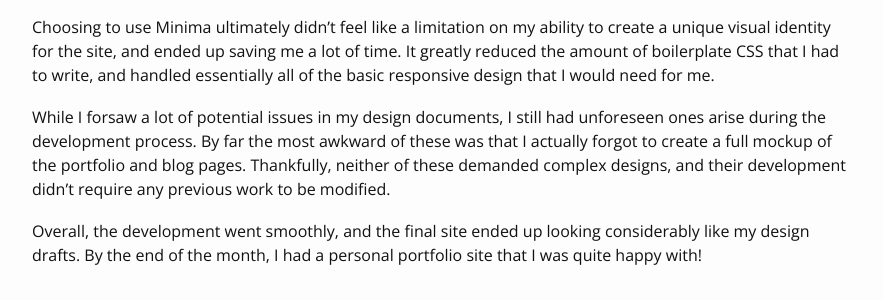
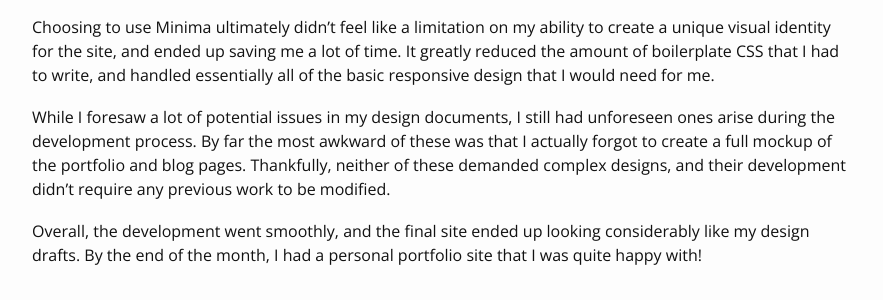
Before and after one commit to goodwin72/jaredrgoodwin.com, a Jekyll site: the page built from _work/personal-portfolio.md, in a window 1280 px wide and 900 px high, scrolled down 5927 px. Shown: the part 154-454 px from the top of the window, without its empty margins (197-1080 px from the left). Built offline with Jekyll 4.4.1, drawn with Linux system fonts in a browser that asks for light colours; some of the changed text lies outside the part shown.

Commit message:
Small edits to portfolio writeup

```diff
--- a/_work/personal-portfolio.md
+++ b/_work/personal-portfolio.md
@@ -44,7 +44,7 @@
 <figcaption></figcaption>
 {%- include image-custom.html img="/assets/img/work__personal-portfolio-mockup__1.jpg" img-caption="Original paper-and-pencil mockup of the home page" alt-text="Paper-and-pencil mockup of the home page" -%}
 
-{%- include image-custom.html img="/assets/img/work__personal-portfolio-mockup__2.jpg" img-caption="Mockup of the site flow" alt-text="Mockup of the site flow" height="425px" -%}
+{%- include image-custom.html img="/assets/img/work__personal-portfolio-mockup__2.jpg" img-caption="Mockup of the site flow. (I later decided that the category filtering for portfolio pieces was unneeded.)" alt-text="Mockup of the site flow" height="425px" -%}
 
 {%- include image-custom.html img="/assets/img/work__personal-portfolio-mockup__3.png" img-caption="Color palette mockup" alt-text="Color palette mockup" height="425px" -%}
 
@@ -69,7 +69,7 @@
 
 Choosing to use Minima ultimately didn't feel like a limitation on my ability to create a unique visual identity for the site, and ended up saving me a lot of time. It greatly reduced the amount of boilerplate CSS that I had to write, and handled essentially all of the basic responsive design that I would need for me.
 
-While I forsaw a lot of potential issues in my design documents, I still had unforeseen ones arise during the development process. By far the most awkward of these was that I actually forgot to create a full mockup of the portfolio and blog pages. Thankfully, neither of these demanded complex designs, and their development didn't require any previous work to be modified.
+While I foresaw a lot of potential issues in my design documents, I still had unforeseen ones arise during the development process. By far the most awkward of these was that I actually forgot to create a full mockup of the portfolio and blog pages. Thankfully, neither of these demanded complex designs, and their development didn't require any previous work to be modified.
 
 Overall, the development went smoothly, and the final site ended up looking considerably like my design drafts. By the end of the month, I had a personal portfolio site that I was quite happy with!
 
```
Also changed, not shown: other parts of _work/personal-portfolio.md (+3 -3 lines), 11 other files.
